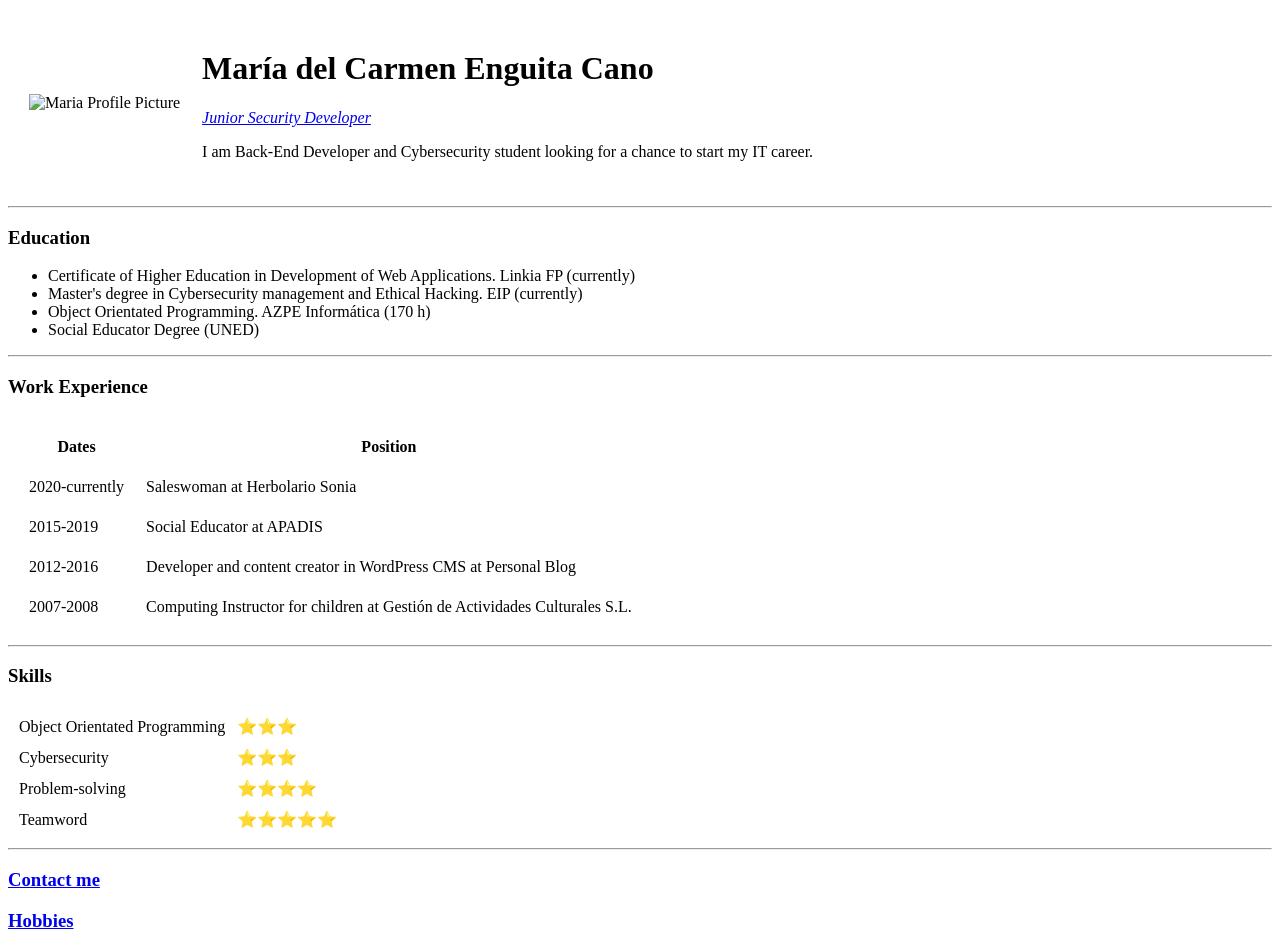
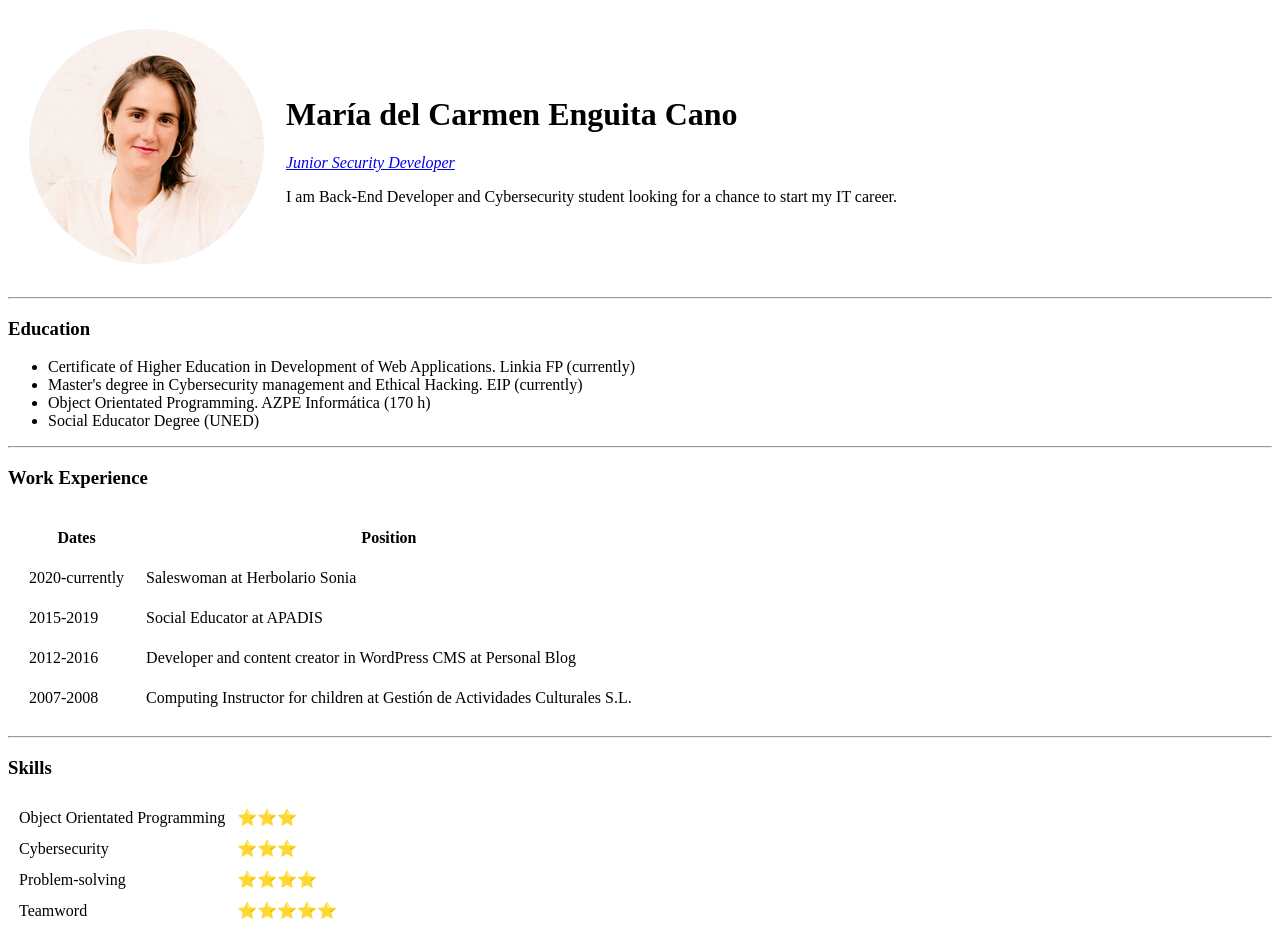
Before and after one commit to mariadelaweb/cv, a plain HTML site: page index.html in a window 1280 px wide. Shown: the top 934 px of the page. Drawn offline with Linux system fonts and the light colour scheme.

Commit message:
Update index.html

```diff
--- a/index.html
+++ b/index.html
@@ -9,7 +9,7 @@
 <body>
   <table cellspacing="20">
     <tr>
-      <td><img src="Images/Maria.png" alt="Maria Profile Picture"></td>
+      <td><img src="Maria.png" alt="Maria Profile Picture"></td>
       <td><h1>María del Carmen Enguita Cano</h1>
 
     <p>
```
